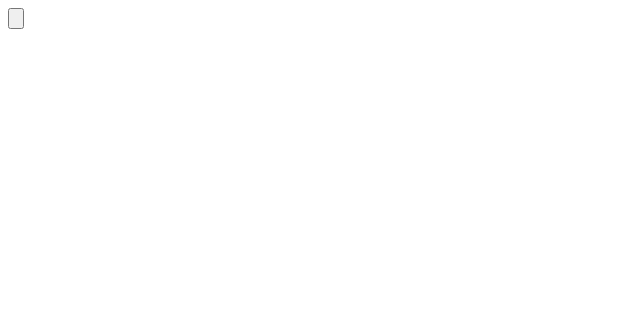
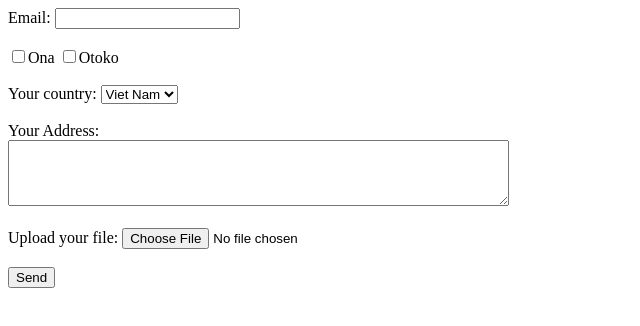
Before and after one commit to Phuctt205dev/web_trainning_course, a website: page index.html in a window 1280 px wide. Shown: the whole page, without its empty margins (0-640 px from the left). Drawn offline with Linux system fonts and the light colour scheme.

Commit message:
form finished

```diff
--- a/index.html
+++ b/index.html
@@ -1,9 +1,30 @@
 <!DOCTYPE html>
-<html lang="ja">
+<html lang="en">
     <head>
         <title>練習第一課</title>
     </head>
     <body>
-        <input type="button">
+        <form>
+            <label for="email">Email: </label>
+            <input id="email" type="email">
+            <br><br>
+            <input name="er" type="checkbox"><label>Ona</label>
+            <input name="er" type="checkbox"><label>Otoko</label>
+            <br><br>
+            <label>Your country: </label>
+            <select>
+                <option>Viet Nam</option>
+                <option>Ameria</option>
+                <option>Japan</option>
+            </select>
+            <br><br>
+            <label>Your Address: </label><br>
+            <textarea rows="4" cols="60"></textarea>
+            <br><br>
+            <label>Upload your file: </label>
+            <input type="file">
+            <br><br>
+            <button>Send</button>
+        </form>
     </body>
 </html>
```
